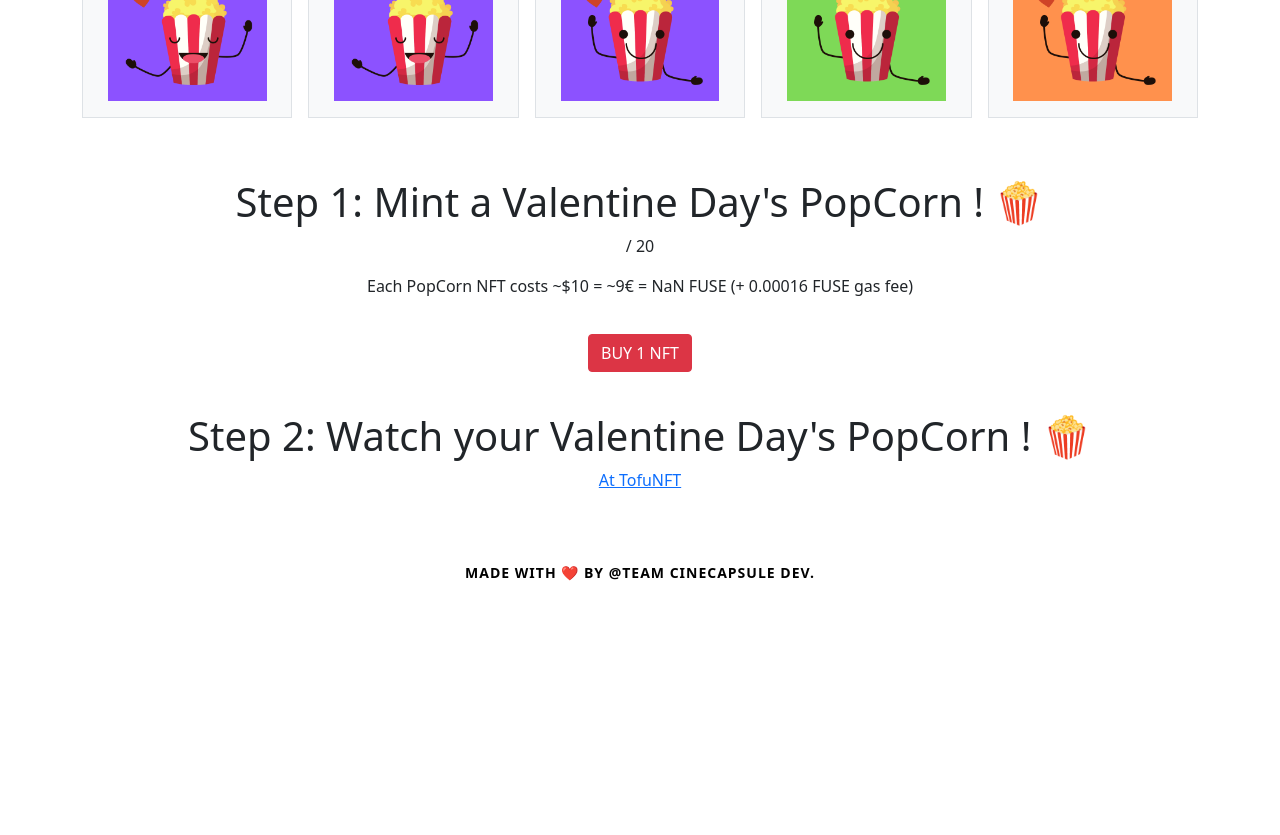
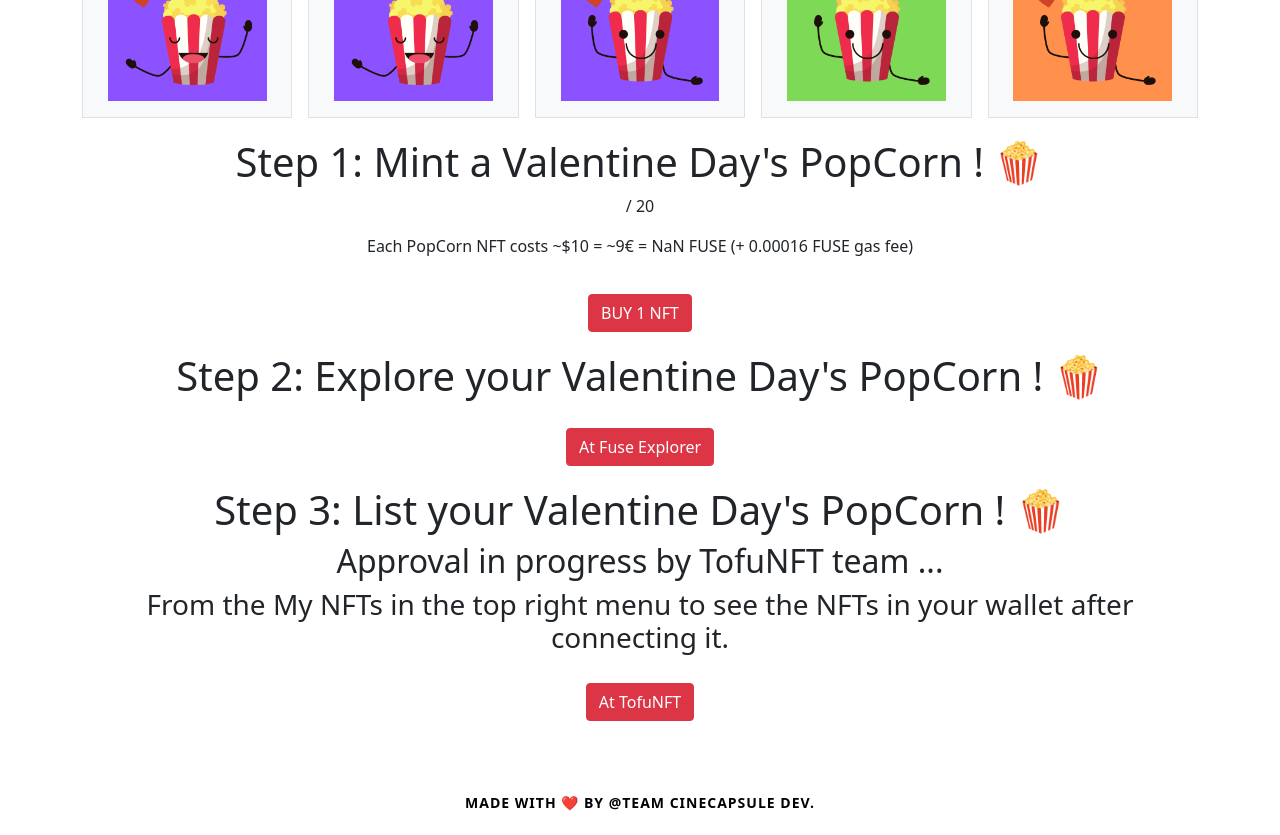
Before and after one commit to CineCapsule/valentine-day, a React (Create React App) app: page / in a window 1280 px wide. Shown: the part 380-1215 px from the top of the page. Before the commit the page ends 986 px from the top, so only its background shows below. Built offline with nearby package versions, Linux system fonts and the light colour scheme.

Commit message:
feat: adding explorer link and list step

```diff
--- a/src/App.css
+++ b/src/App.css
@@ -32,9 +32,6 @@ button.btn.btn-danger {
   margin: 20px !important;
 }
 .buyNft {
-  margin-top: 60px;
-}
-.watchNft {
   margin-top: 20px;
 }
 .footer {
@@ -50,7 +47,7 @@ button.btn.btn-danger {
   text-transform: uppercase;
   letter-spacing: 1px;
   padding: 10px;
-  margin-top: 40px;
+  margin-top: 20px;
 }
 /*Responsive*/
 @media only screen and (max-width: 855px) {
--- a/src/App.js
+++ b/src/App.js
@@ -188,11 +188,28 @@ function App() {
               Withdraw
             </button>
           )}
-        </div>
-        <div className="watchNft">
-          <h1>Step 2: Watch your Valentine Day's PopCorn ! 🍿</h1>
-          <a href="https://tofunft.com/fuse/" title="TofuNFT">
-            At TofuNFT
+          <h1>Step 2: Explore your Valentine Day's PopCorn ! 🍿</h1>
+          <a
+            href="https://explorer.fuse.io/token/0x4291b543E00Fb0e96f3e2D4653F1276d067057A6/inventory"
+            title="Explorer"
+          >
+            <button type="button" className="btn btn-danger">
+              At Fuse Explorer
+            </button>
+          </a>
+          <h1>Step 3: List your Valentine Day's PopCorn ! 🍿</h1>
+          <h2>Approval in progress by TofuNFT team ...</h2>
+          <h3>
+            From the My NFTs in the top right menu to see the NFTs in your
+            wallet after connecting it.
+          </h3>
+          <a
+            href="https://tofunft.com/discover/items?contracts=12935&network=122"
+            title="TofuNFT"
+          >
+            <button type="button" className="btn btn-danger">
+              At TofuNFT
+            </button>
           </a>
         </div>
         <div className="row kpx_row-sm-offset-3 kpx_socialButtons">
```
